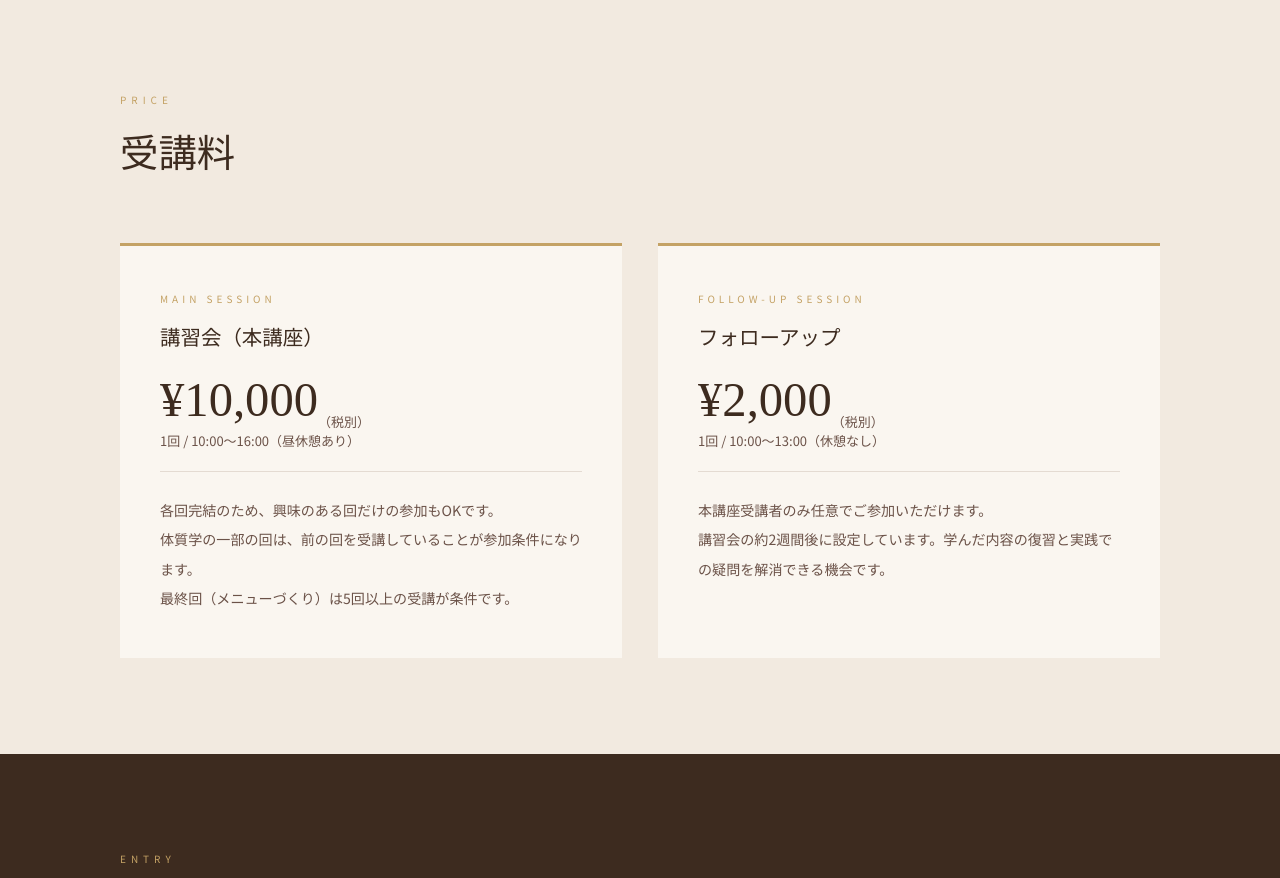
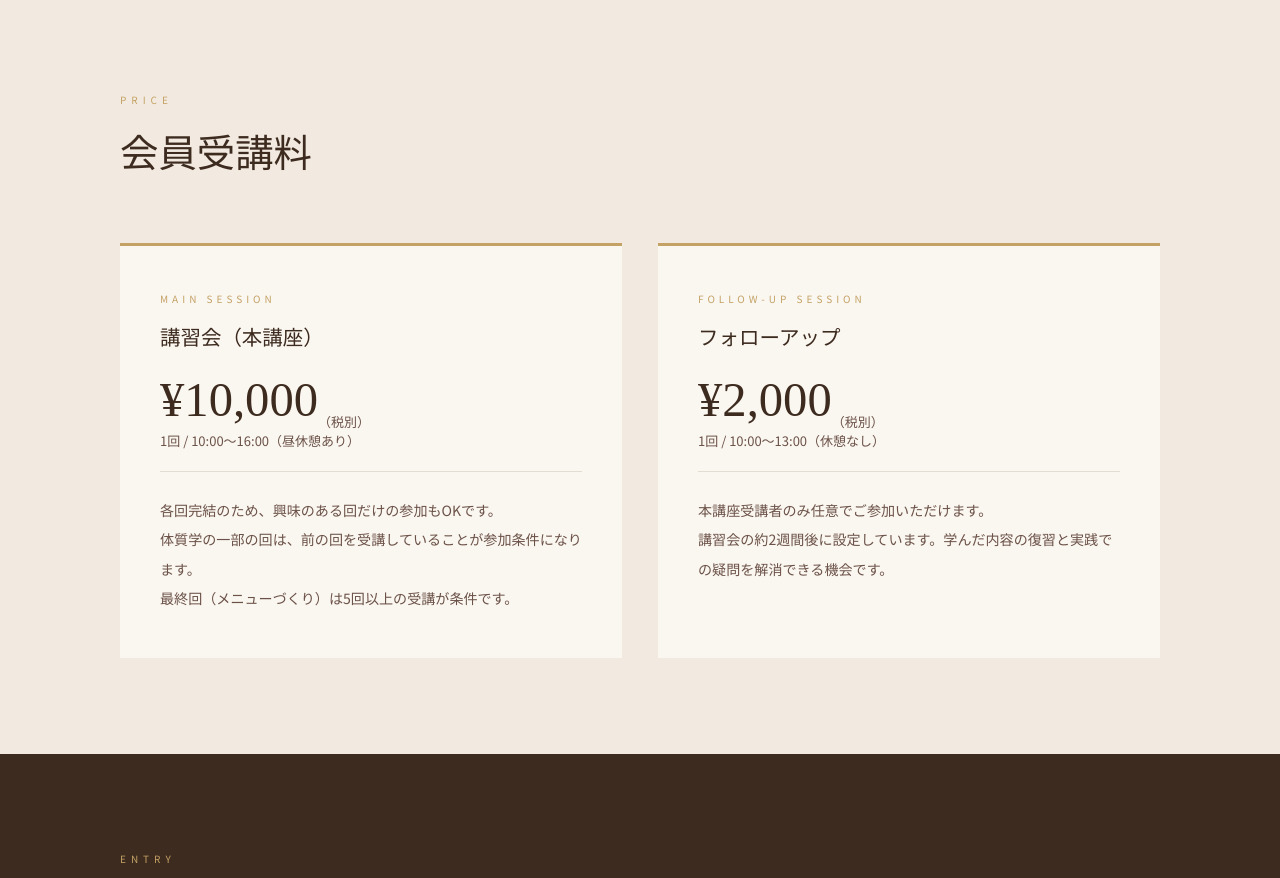
Before and after one commit to ymiyagawatheherbs-tech/facecare-12, a plain HTML site: page index.html in a window 1280 px wide. Shown: the part 6520-7398 px from the top of the page. Drawn offline with Linux system fonts and the light colour scheme; a web font is replaced by a local one.

Commit message:
Update index.html

```diff
--- a/index.html
+++ b/index.html
@@ -1567,7 +1567,7 @@
 <div class="price">
 <div class="container">
 <div class="section-label">Price</div>
-<h2 class="section-title">受講料</h2>
+<h2 class="section-title">会員受講料</h2>
 <div class="price-grid reveal">
 <div class="price-card">
 <div class="price-card-label">Main Session</div>
```
